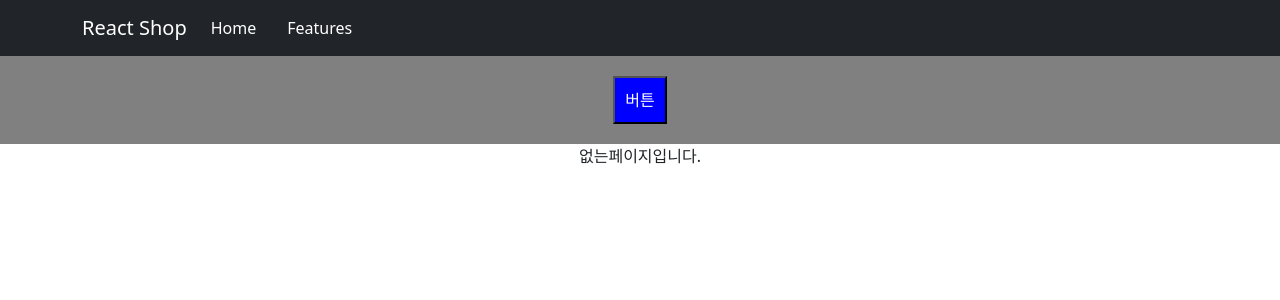
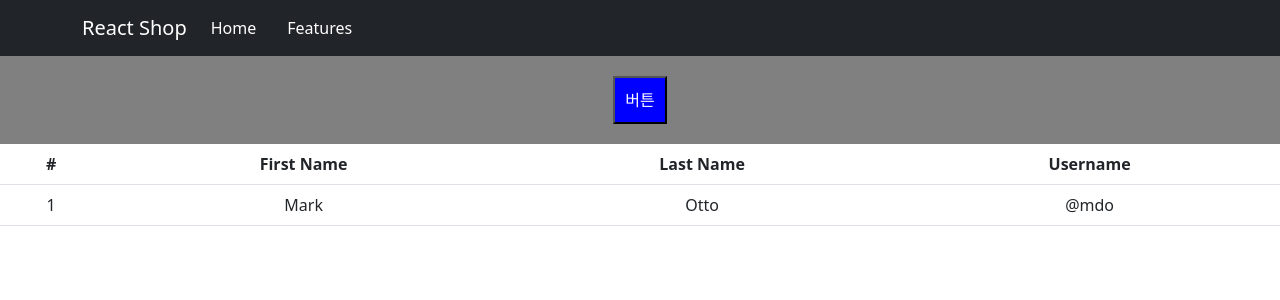
Before and after one commit to WastepaperBasket/React.js, a React (Create React App) app in the folder shop/: page /cart in a window 1280 px wide. Shown: the top 300 px of the page. Built offline with nearby package versions, Linux system fonts and the light colour scheme.

Commit message:
Redux 셋팅

```diff
--- a/shop/package.json
+++ b/shop/package.json
@@ -3,6 +3,7 @@
   "version": "0.1.0",
   "private": true,
   "dependencies": {
+    "@reduxjs/toolkit": "^1.9.5",
     "@testing-library/jest-dom": "^5.16.5",
     "@testing-library/react": "^13.4.0",
     "@testing-library/user-event": "^13.5.0",
@@ -11,6 +12,7 @@
     "react": "^18.2.0",
     "react-bootstrap": "^2.7.4",
     "react-dom": "^18.2.0",
+    "react-redux": "^8.0.5",
     "react-router-dom": "^6.10.0",
     "react-scripts": "5.0.1",
     "styled-components": "^5.3.10",
--- a/shop/src/App.js
+++ b/shop/src/App.js
@@ -14,6 +14,8 @@
 } from "react-router-dom";
 import styled from "styled-components";
 import axios from "axios";
+import Cart from "./routes/Cart.js";
+
 let Context1 = createContext();
 
 let YellowBtn = styled.button`
@@ -149,7 +151,7 @@
             </Context1.Provider>
           }
         />
-
+        <Route path="/cart" element={<Cart />} />
         <Route path="/about" element={<About />}>
           <Route path="member" element={<div>/about/member입니당</div>} />
         </Route>
--- a/shop/src/index.js
+++ b/shop/src/index.js
@@ -4,12 +4,16 @@
 import App from "./App";
 import reportWebVitals from "./reportWebVitals";
 import { BrowserRouter } from "react-router-dom";
+import { Provider } from "react-redux";
+import store from "./store.js";
 
 const root = ReactDOM.createRoot(document.getElementById("root"));
 root.render(
-  <BrowserRouter>
-    <App />
-  </BrowserRouter>
+  <Provider store={store}>
+    <BrowserRouter>
+      <App />
+    </BrowserRouter>
+  </Provider>
 );
 
 // If you want to start measuring performance in your app, pass a function
--- /dev/null
+++ b/shop/src/routes/Cart.js
@@ -0,0 +1,43 @@
+// 컴포넌트 페이지는 첫글자가 대문자로...
+
+import { Table } from "react-bootstrap";
+
+function Cart() {
+  return (
+    <div>
+      <Table>
+        <thead>
+          <tr>
+            <th>#</th>
+            <th>First Name</th>
+            <th>Last Name</th>
+            <th>Username</th>
+          </tr>
+        </thead>
+        <tbody>
+          <tr>
+            <td>1</td>
+            <td>Mark</td>
+            <td>Otto</td>
+            <td>@mdo</td>
+          </tr>
+        </tbody>
+      </Table>
+    </div>
+  );
+}
+
+export default Cart;
+
+/*
+<thead> 제목 뭐 등...
+*/
+/*
+<tbody> 본문
+*/
+{
+  /* 하도 햇갈리니 tr : 가로칸  */
+}
+{
+  /* th / td 넣으면 열이 생긴다! */
+}
--- /dev/null
+++ b/shop/src/store.js
@@ -0,0 +1,5 @@
+import { configureStore } from "@reduxjs/toolkit";
+
+export default configureStore({
+  reducer: {},
+});
```
Also changed, not shown: 2 other files (tests, documents, lock files or other folders).
